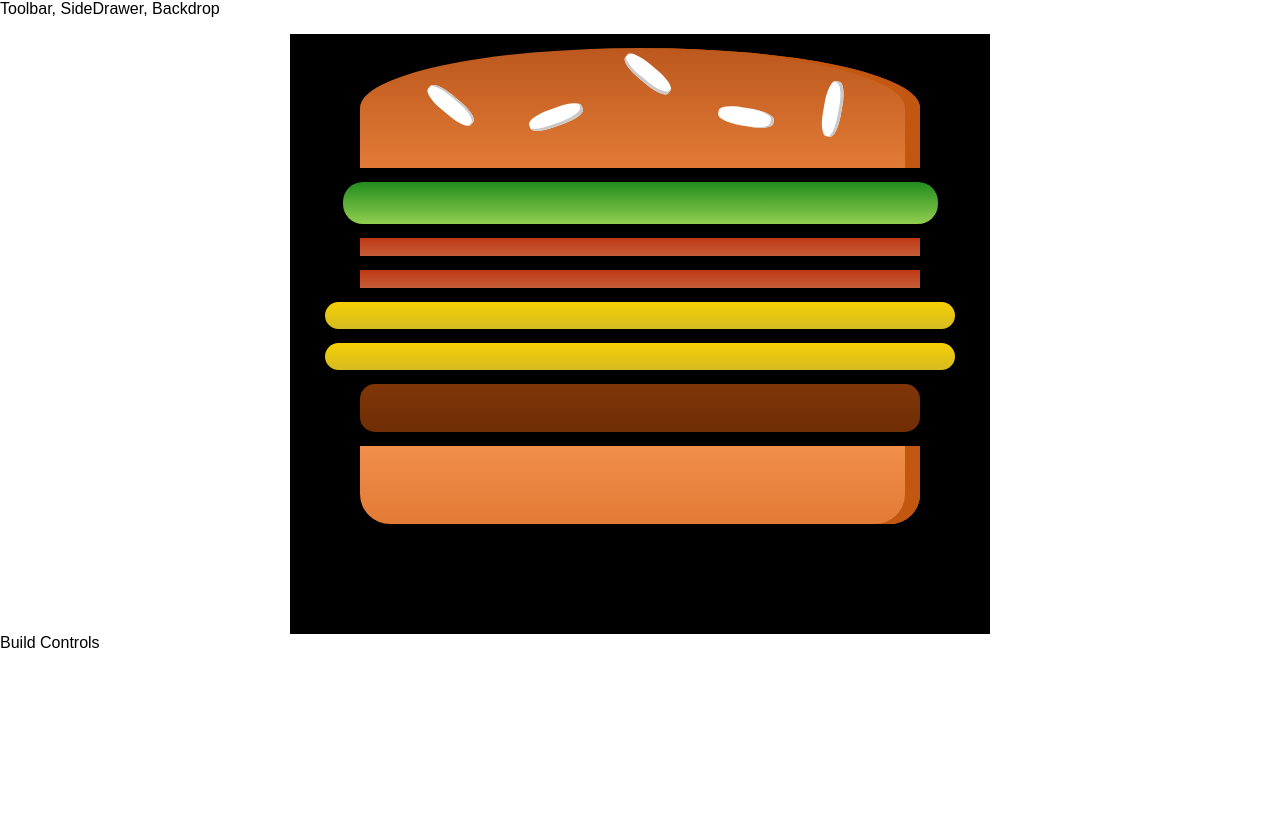
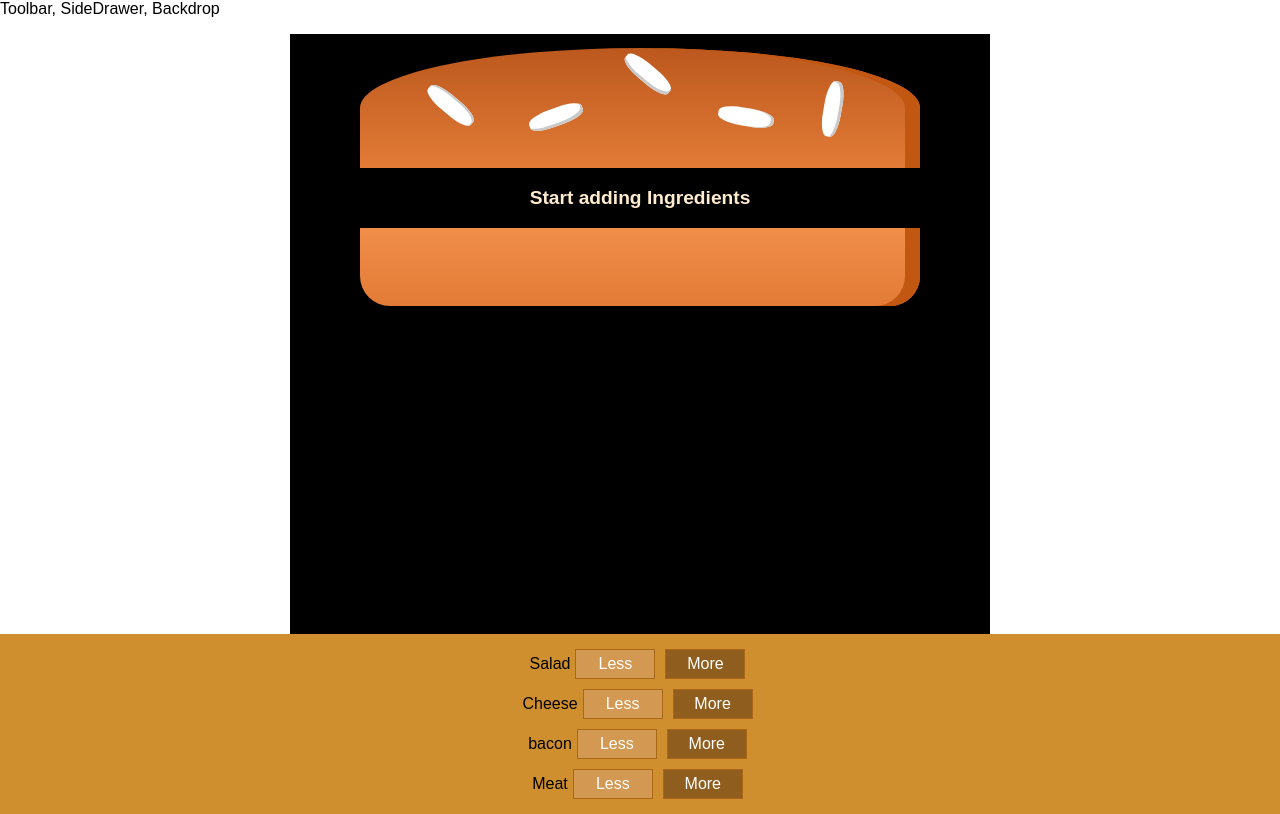
Before and after one commit to pulkit99dev/burger-builder, a React app: page / in a window 1280 px wide. Built offline with nearby package versions, Linux system fonts and the light colour scheme.

Commit message:
more button working

```diff
--- a/src/components/Burger/BuildControls/BuildControl/BuildControl.js
+++ b/src/components/Burger/BuildControls/BuildControl/BuildControl.js
@@ -6,7 +6,7 @@
     <div className={classes.BuildControl}>
         <div className={classes.label}>{props.label}</div>
         <button className={classes.Less}>Less</button>
-        <button className={classes.More}>More</button>
+        <button className={classes.More} onClick={props.added}>More</button>
     </div>
 );
 
--- a/src/components/Burger/BuildControls/BuildControls.js
+++ b/src/components/Burger/BuildControls/BuildControls.js
@@ -2,11 +2,24 @@
 
 import classes from './BuildControls.css'
 
+import BuildControl from './BuildControl/BuildControl'
 
+const controls = [
+    { label:'Salad', type:'salad' },
+    { label:'Cheese', type:'cheese' },
+    { label:'bacon', type:'bacon' },
+    { label:'Meat', type:'meat' }
+]
 
 const buildControls =(props)=>(
     <div className={classes.BuildControls}>
-
+        {controls.map(ctrl => (
+            <BuildControl
+            key={ctrl.label}
+            label={ctrl.label}
+            added={() => props.ingredientAdded(ctrl.type)}
+            />
+        ))}
     </div>
 );
 
--- a/src/containers/BurgerBuilder/BurgerBuilder.js
+++ b/src/containers/BurgerBuilder/BurgerBuilder.js
@@ -1,18 +1,48 @@
 import React, { Component } from 'react';
+import BuildControls from '../../components/Burger/BuildControls/BuildControls';
 
 import Burger from '../../components/Burger/Burger'
 
 import Aux from '../../hoc/Aux'
 
+const INGREDIENTS_PRICES = {
+    salad : 0.5,
+    meat : 1,
+    bacon : 2,
+    cheese : 1
+}
+
 class BurgerBuilder extends Component{
 
     state= {
         ingredients: {
-            salad : 1,
-            bacon : 2,
-            cheese: 2,
-            meat:1
-        }
+            salad : 0,
+            bacon : 0,
+            cheese: 0,
+            meat:0
+        },
+        totalPrice : 2
+    }
+
+    addIngredientHandler =(type) =>{
+        const oldCount = this.state.ingredients[type];
+        const updatedCount = oldCount + 1;
+        const updatedIngredients = {
+            ...this.state.ingredients
+        };
+        updatedIngredients[type] = updatedCount;
+        const priceAddition = INGREDIENTS_PRICES[type];
+        const oldPrice = this.state.totalPrice;
+        const newPrice = oldPrice + priceAddition;
+
+        this.setState({
+            totalPrice : newPrice,
+            ingredients : updatedIngredients
+        })
+    }
+
+    removeIngredientHandler = (type) =>{
+
     }
 
     render(){
@@ -22,7 +52,7 @@
                     <Burger ingredients={this.state.ingredients} />
                 </div>
                 <div>
-                    Build Controls
+                    <BuildControls ingredientAdded={this.addIngredientHandler}/>
                 </div>
             </Aux>
         );
```
